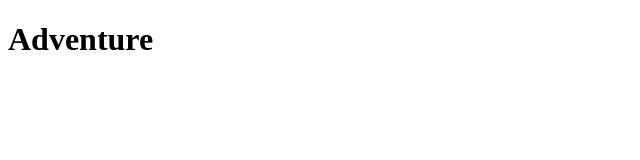
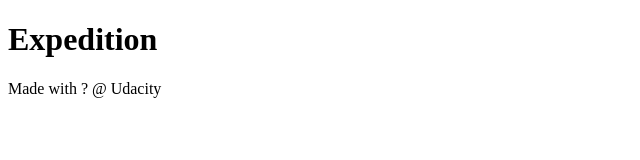
Before and after one commit to gxl814/test, a plain HTML site: page index.html in a window 1280 px wide. Shown: the whole page, without its empty margins (0-640 px from the left). Drawn offline with Linux system fonts and the light colour scheme.

Commit message:
Add starting HTML structure

```diff
--- a/index.html
+++ b/index.html
@@ -8,10 +8,20 @@
     <link rel="stylesheet" href="css/app.css">
 </head>
 <body>
-<header>
-    <h1>Adventure</h1>
-</header>
 
+    <header>
+        <h1>Expedition</h1>
+    </header>
+
+    <div class="container">
+        <main>
+
+        </main>
+    </div>
+
+    <footer>
+        Made with ? @ Udacity
+    </footer>
     <script src="js/app.js"></script>
 </body>
 </html>
```
